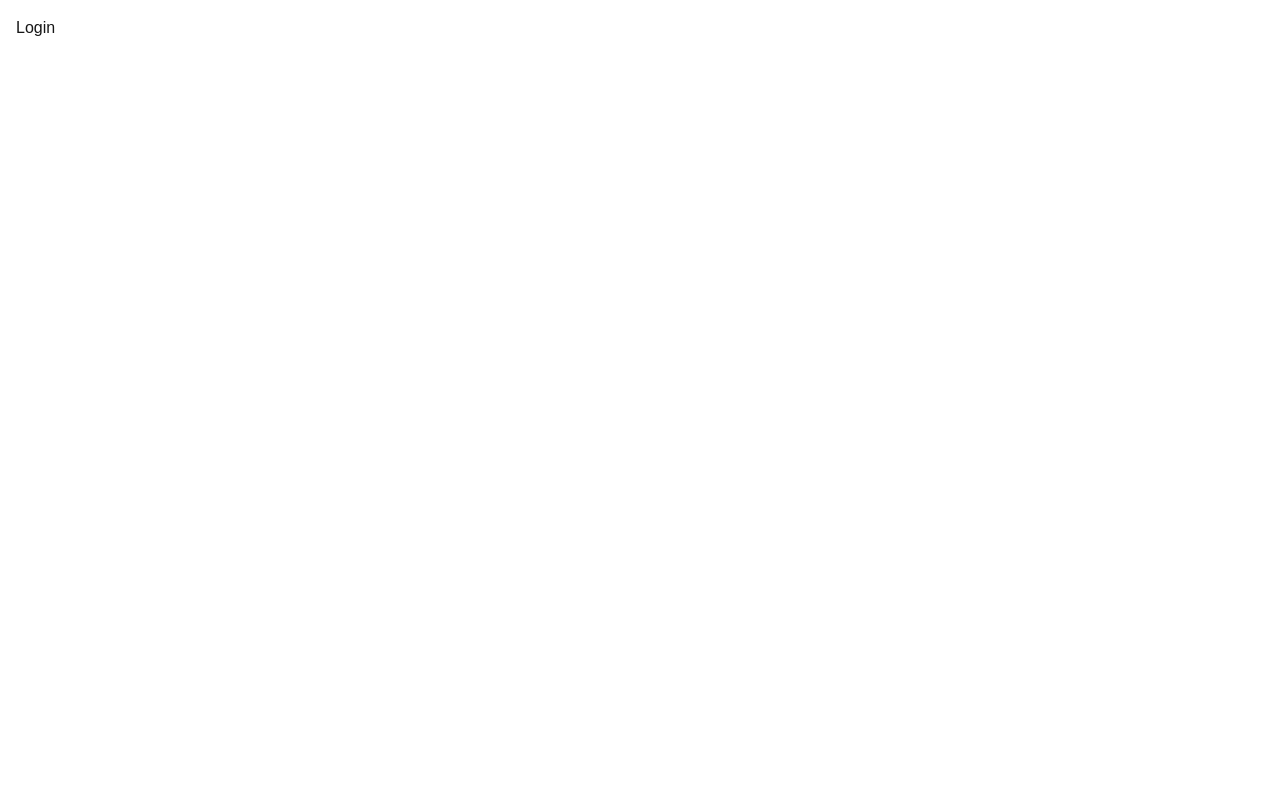
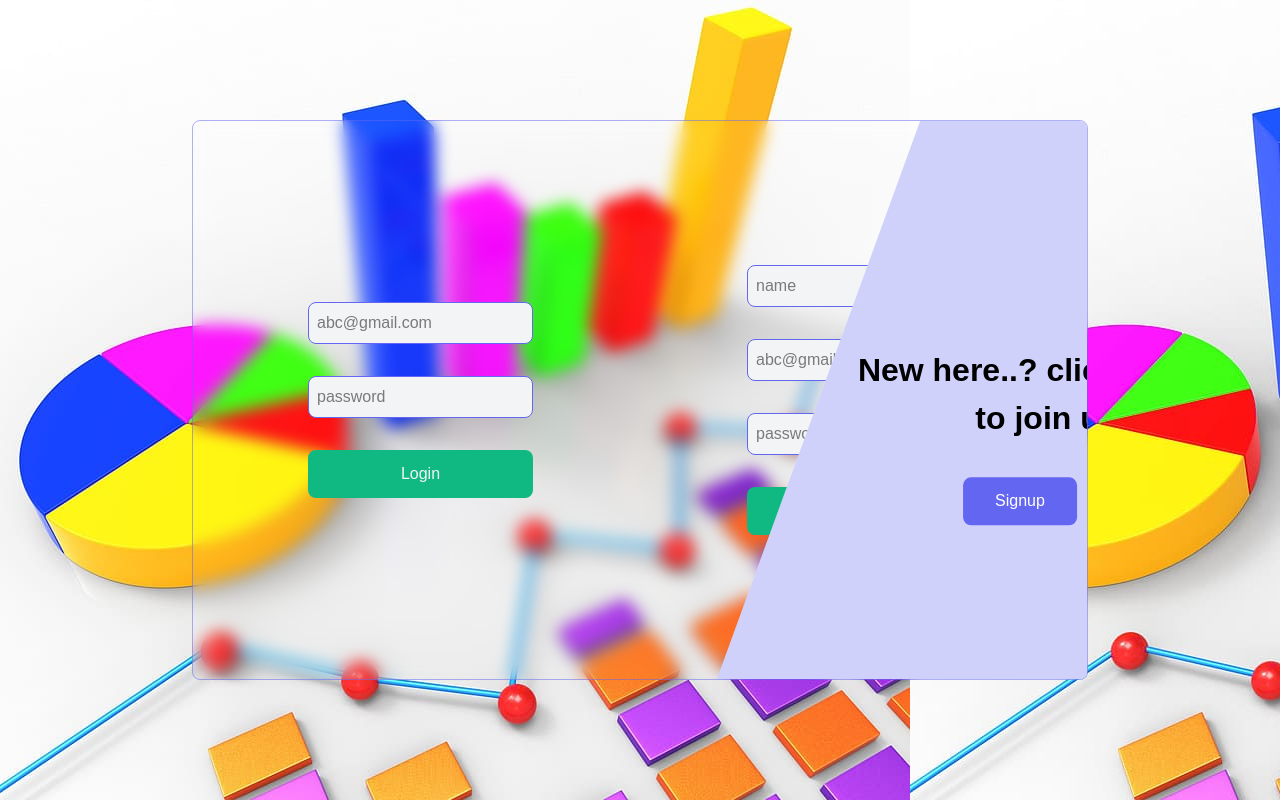
Before and after one commit to Singhbadal0802/Expence-Tracker, a Next.js app: page /login in a window 1280 px wide. Built offline with nearby package versions, Linux system fonts and the light colour scheme.

Commit message:
create login component UI for both theme

```diff
--- a/src/app/globals.css
+++ b/src/app/globals.css
@@ -11,6 +11,12 @@
   --warning: #F59E0B;
   --danger: #EF4444;
   --surface: #F3F4F6;
+  --not-convertable : #000;
+  --opposite : #fff;
+
+  /*wallpapers*/
+  --light : url(/assests/graph_wallpaper.jpg);
+  --dark  : url(/assests/black_graph.jpg);
 
   /* Typography - Font Sizes */
   --text-heading1: 32px;
@@ -37,6 +43,11 @@
   --color-warning: var(--warning);
   --color-danger: var(--danger);
   --color-surface: var(--surface);
+  --color-not-convertable: var(--not-convertable);
+  --color-opposite: var(--opposite);
+
+  --background-image-light: var(--light);
+  --background-image-dark: var(--dark);
 
   /* Typography */
   --text-heading1: var(--text-heading1);
@@ -62,6 +73,10 @@
     --foreground: #F3F4F6;
 
     --primary: #63f1f1;
+    --not-convertable: #000;
+    --opposite : #000;
+    --dark : url(/assests/graph_wallpaper.jpg);
+    --light  : url(/assests/black_graph.jpg);
   }
 }
 
--- a/src/app/layout.tsx
+++ b/src/app/layout.tsx
@@ -24,7 +24,7 @@ export default function RootLayout({ children }: LayoutProps<"/">) {
       lang="en"
       className={`${geistSans.variable} ${geistMono.variable} h-full antialiased`}
     >
-      <body className="min-h-full flex flex-row p-4 gap-8">
+      <body className="min-h-full flex flex-row gap-8">
         <MenuBar />
         {children}
       </body>
--- a/src/app/login/page.tsx
+++ b/src/app/login/page.tsx
@@ -1,9 +1,35 @@
-import React from 'react'
+"use client"
+import Button from "@/components/UI/Button";
+import React, { useState } from "react";
 
 const Login = () => {
+    const [stateValue, setStateValue] = useState<"login" | "register">("register");
   return (
-    <div>Login</div>
-  )
-}
+    <div className="flex w-full justify-center items-center h-[100vh] bg-light inset-shadow-white">
+      <div className="relative grid grid-cols-2 w-[70%] h-[70%] rounded-lg z-2 overflow-hidden transition-all delay-400 duration-600 ease-in-out border border-1 border-primary/50 px-2 backdrop-blur-sm">
+        <div className={`w-[50%] h-[800px] bg-white absolute -top-20 ${stateValue === "login" ? "-left-25 -rotate-20" : "left-[625px] rotate-20"} z-1 transition-all duration-600 ease-in-out`}>
+        <div className={"flex flex-col justify-center items-center w-full h-full bg-primary/30 rounded-lg"}>
+            <div className={`text-not-convertable text-heading1 font-bold m-4 transition-all ${stateValue === "login" ? "rotate-20 text-left ml-40" : "-rotate-20 text-right mr-40"} transition-all duration-600 ease-in-out`}>{stateValue === "login" ? "If already with us, Click here" : "New here..? click to join us"}</div>
+            <Button buttonLabel={stateValue === "register" ? "Signup" : "Login"} variant="brand-primary" tone="primary" onClick={()=>{setStateValue(stateValue === "login" ? "register" : "login")}} customClass={`${stateValue === "login" ? "rotate-20" : "-rotate-20"} transition-all duration-600 ease-in-out text-opposite`}/>
+        </div>
+        </div>
+        <form className="flex flex-col justify-center items-center m-auto gap-8">
+            {/* <input className="rounded-lg border border-1 border-primary px-2 py-4 bg-gray-100" type="name" placeholder="name"/> */}
+            <input className="text-not-convertable rounded-lg border border-1 border-primary p-2 bg-gray-100" type="email" placeholder="abc@gmail.com"/>
+            <input className="text-not-convertable rounded-lg border border-1 border-primary p-2 bg-gray-100" type="password" placeholder="password"/>
+            <Button variant="brand-primary" tone="success" buttonLabel="Login" onClick={()=>{}} customClass="w-full"/>
+        </form>
+        <div className="flex justify-center items-center m-auto">
+        <form className="flex flex-col justify-center items-center m-auto gap-8">
+            <input className="text-not-convertable rounded-lg border border-1 border-primary p-2 bg-gray-100" type="name" placeholder="name"/>
+            <input className="text-not-convertable rounded-lg border border-1 border-primary p-2 bg-gray-100" type="email" placeholder="abc@gmail.com"/>
+            <input className="text-not-convertable rounded-lg border border-1 border-primary p-2 bg-gray-100" type="password" placeholder="password"/>
+            <Button variant="brand-primary" tone="success" buttonLabel="Signup" onClick={()=>{}} customClass="w-full"/>
+        </form>
+        </div>
+      </div>
+    </div>
+  );
+};
 
-export default Login
+export default Login;
--- a/src/app/page.tsx
+++ b/src/app/page.tsx
@@ -8,7 +8,7 @@ export default function Home() {
   const [selectedMonth, setSelectedMonth] = useState<string>(currentMonth);
 
   return (
-    <main className="flex flex-1 flex-col gap-4">
+    <main className="flex flex-1 flex-col gap-4 p-4">
       <div className="flex flex-row w-full h-max justify-between items-center mb-8">
         <div data-testid="greting-section" className="flex">
           <div className="flex flex-col">
--- a/src/components/Layout/Menu/index.tsx
+++ b/src/components/Layout/Menu/index.tsx
@@ -94,7 +94,7 @@ const MenuBar = () => {
 
   return (
     <>
-    {!isOnLoginPage && <nav className="h-[95vh] min-w-68 max-w-72 flex-col gap-md border-r-4 border-gray-200 hidden md:flex">
+    {!isOnLoginPage && <nav className="h-[95vh] min-w-68 max-w-72 flex-col gap-md border-r-4 border-gray-200 hidden md:flex  p-4">
         <div className="flex group text-center font-bold text-heading3 gap-4 items-center py-4"><img src="/assests/favicon.png" className="w-12 h-12 p-1 bg-primary rounded-lg"/>Expence Tracker</div>
       {MenuOptions.map((navlink) => {
         const Icon = navlink.icon;
--- a/src/components/UI/Button/index.tsx
+++ b/src/components/UI/Button/index.tsx
@@ -7,13 +7,18 @@ const Button = ({
   variant,
   buttonLabel = '',
   onClick,
-  tone
+  tone,
+  customClass = ''
 } : ButtonProps) => {
   return (
-    <button className={cn({
+    <button
+    className={cn({
       [brandPrimary({colorTone : tone})] : variant === "brand-primary",
       [brandSecondary({colorTone : tone})] : variant === "brand-secondary",
-    })}>
+      [customClass] : customClass
+    })}
+    onClick={onClick}
+    >
       {buttonLabel}
     </button>
   )
--- a/src/components/UI/Button/interface/index.ts
+++ b/src/components/UI/Button/interface/index.ts
@@ -3,4 +3,5 @@ export interface ButtonProps {
   buttonLabel: string;
   onClick : () => void;
   tone : "primary" | "success" | "warning" | "danger";
+  customClass? : string;
 }
--- a/src/components/UI/Button/style/index.ts
+++ b/src/components/UI/Button/style/index.ts
@@ -1,7 +1,7 @@
 import { cva } from "class-variance-authority";
 
 export const brandPrimary = cva(
-  "rounded-lg px-8 py-3 text-surface",
+  "rounded-lg px-8 py-3 text-surface cursor-pointer",
   {
     variants: {
       colorTone: {
@@ -17,7 +17,7 @@ export const brandPrimary = cva(
   },
 );
 
-export const brandSecondary = cva("border border-2 rounded-lg px-8 py-3", {
+export const brandSecondary = cva("border border-2 rounded-lg px-8 py-3 cursor-pointer", {
   variants: {
     colorTone: {
       primary: "bg-primary/10 border-primary text-primary",
```
Also changed, not shown: public/assests/black_graph.jpg (added), public/assests/graph_wallpaper.jpg (added).
